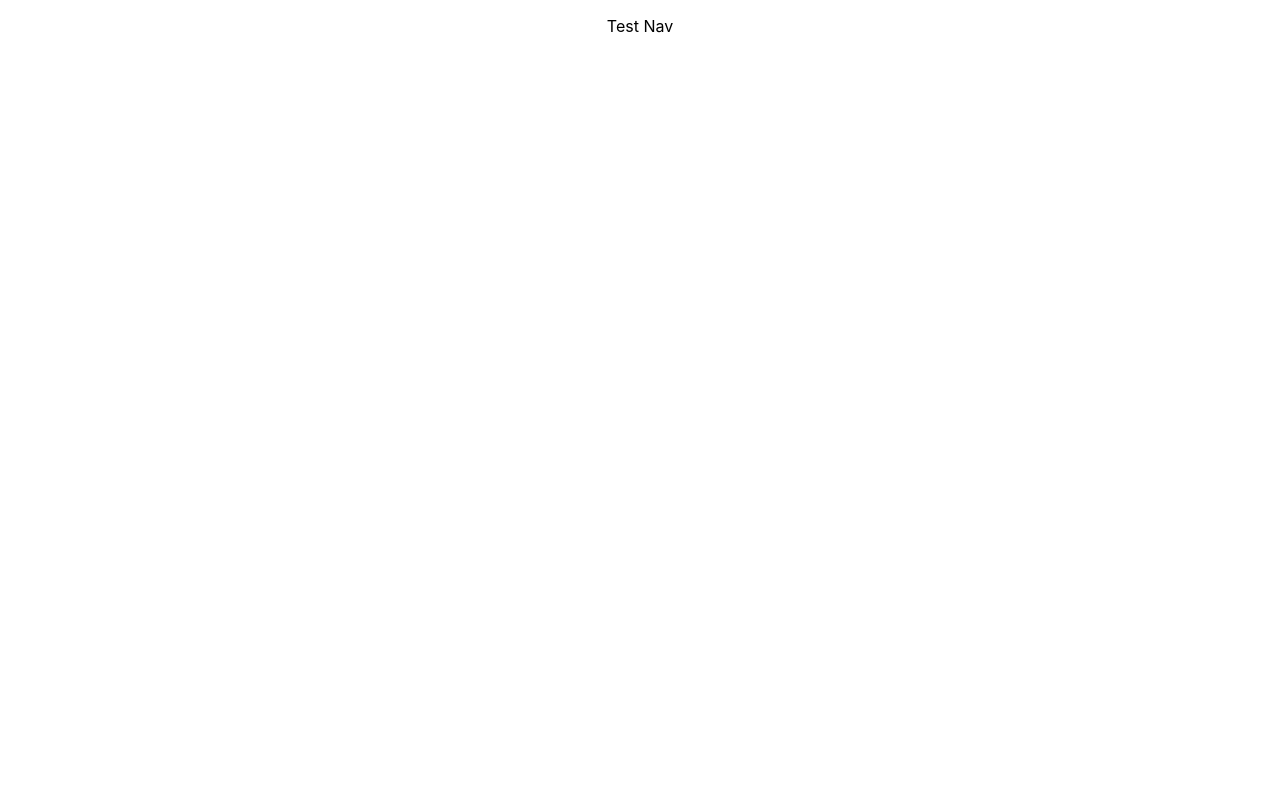
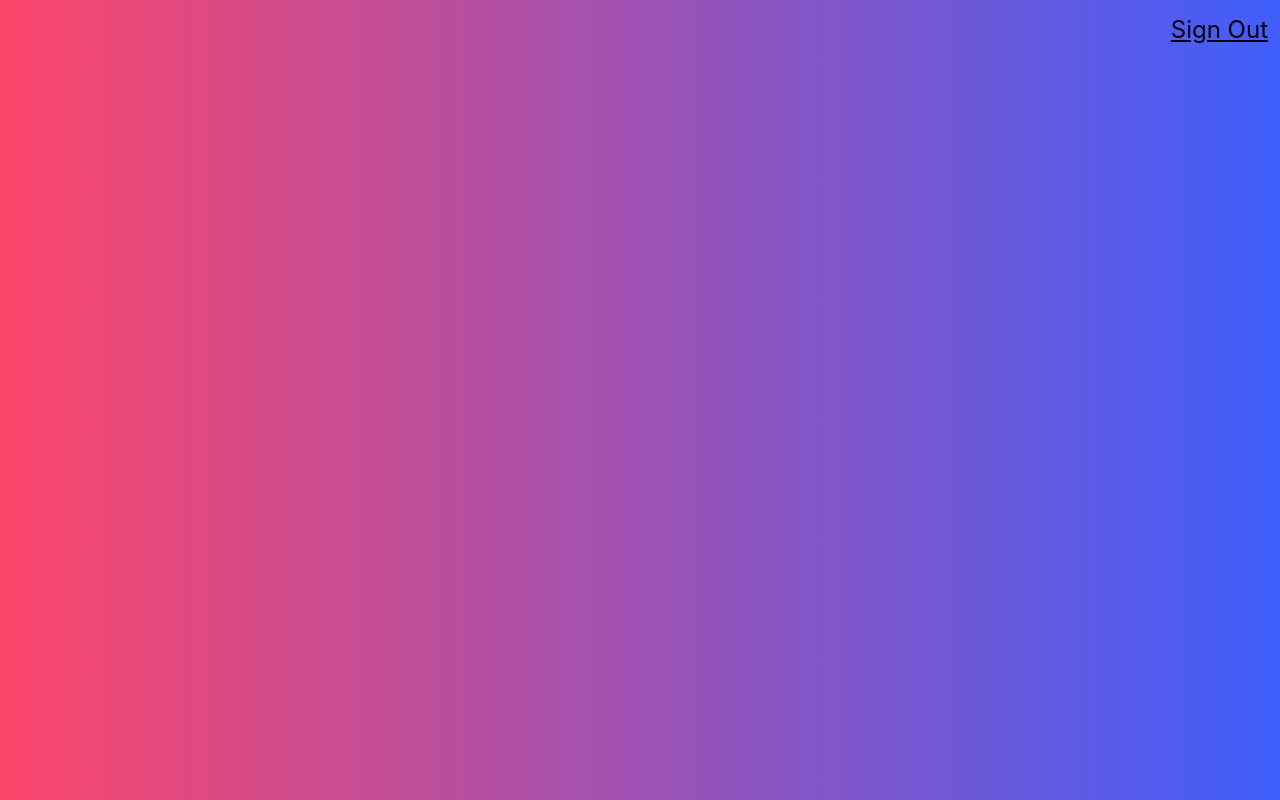
Before and after one commit to AmplifiedHuman/face-detect, a React (Create React App) app: page / in a window 1280 px wide. Built offline with nearby package versions, Linux system fonts and the light colour scheme.

Commit message:
basic navigation component, gradient background

```diff
--- a/src/App.css
+++ /dev/null
@@ -1,38 +0,0 @@
-.App {
-  text-align: center;
-}
-
-.App-logo {
-  height: 40vmin;
-  pointer-events: none;
-}
-
-@media (prefers-reduced-motion: no-preference) {
-  .App-logo {
-    animation: App-logo-spin infinite 20s linear;
-  }
-}
-
-.App-header {
-  background-color: #282c34;
-  min-height: 100vh;
-  display: flex;
-  flex-direction: column;
-  align-items: center;
-  justify-content: center;
-  font-size: calc(10px + 2vmin);
-  color: white;
-}
-
-.App-link {
-  color: #61dafb;
-}
-
-@keyframes App-logo-spin {
-  from {
-    transform: rotate(0deg);
-  }
-  to {
-    transform: rotate(360deg);
-  }
-}
--- a/src/App.js
+++ b/src/App.js
@@ -1,6 +1,5 @@
 import React from 'react';
 import Navigation from "./components/Navigation/Navigation.js"
-import './App.css';
 
 function App() {
   return (
--- a/src/assets/tailwind.css
+++ b/src/assets/tailwind.css
@@ -3,3 +3,18 @@
 @import "tailwindcss/components";
 
 @import "tailwindcss/utilities";
+
+body {
+  margin: 0;
+  font-family: -apple-system, BlinkMacSystemFont, 'Segoe UI', 'Roboto', 'Oxygen',
+    'Ubuntu', 'Cantarell', 'Fira Sans', 'Droid Sans', 'Helvetica Neue',
+    sans-serif;
+  -webkit-font-smoothing: antialiased;
+  -moz-osx-font-smoothing: grayscale;
+  background: linear-gradient(90deg, #FC466B 0%, #3F5EFB 100%);
+}
+
+code {
+  font-family: source-code-pro, Menlo, Monaco, Consolas, 'Courier New',
+    monospace;
+}
--- a/src/components/Navigation/Navigation.js
+++ b/src/components/Navigation/Navigation.js
@@ -2,8 +2,8 @@ import React from "react";
 
 const Navigation = () => {
   return (
-    <nav>
-      <p>Test Nav</p>
+    <nav className="flex justify-end">
+      <p className="text-2xl text-black underline p-3 hover:text-gray-700">Sign Out</p>
     </nav>
   );
 };
--- a/src/index.css
+++ /dev/null
@@ -1,13 +0,0 @@
-body {
-  margin: 0;
-  font-family: -apple-system, BlinkMacSystemFont, 'Segoe UI', 'Roboto', 'Oxygen',
-    'Ubuntu', 'Cantarell', 'Fira Sans', 'Droid Sans', 'Helvetica Neue',
-    sans-serif;
-  -webkit-font-smoothing: antialiased;
-  -moz-osx-font-smoothing: grayscale;
-}
-
-code {
-  font-family: source-code-pro, Menlo, Monaco, Consolas, 'Courier New',
-    monospace;
-}
--- a/src/index.js
+++ b/src/index.js
@@ -1,7 +1,7 @@
 import React from 'react';
 import ReactDOM from 'react-dom';
-import './index.css';
 import App from './App';
+import './assets/style.css'
 
 ReactDOM.render(
   <React.StrictMode>
```
